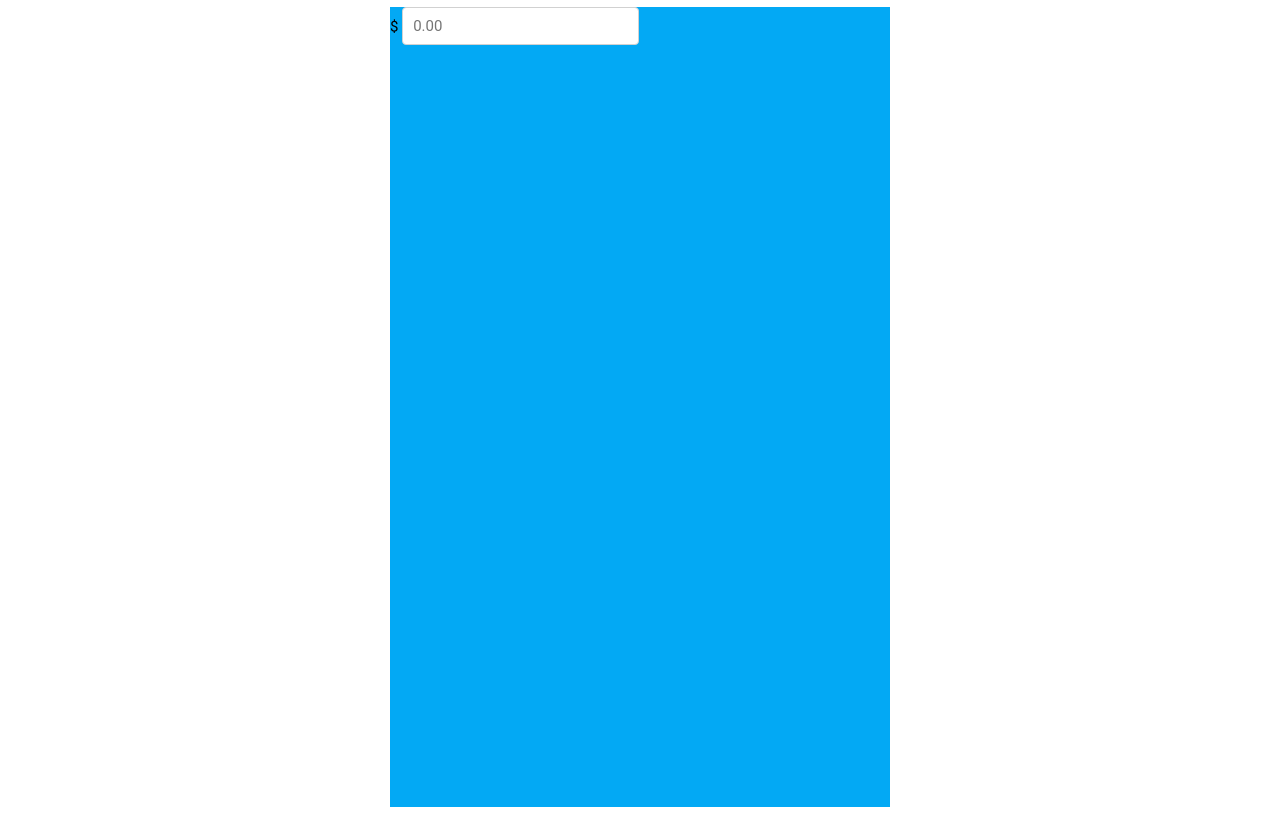
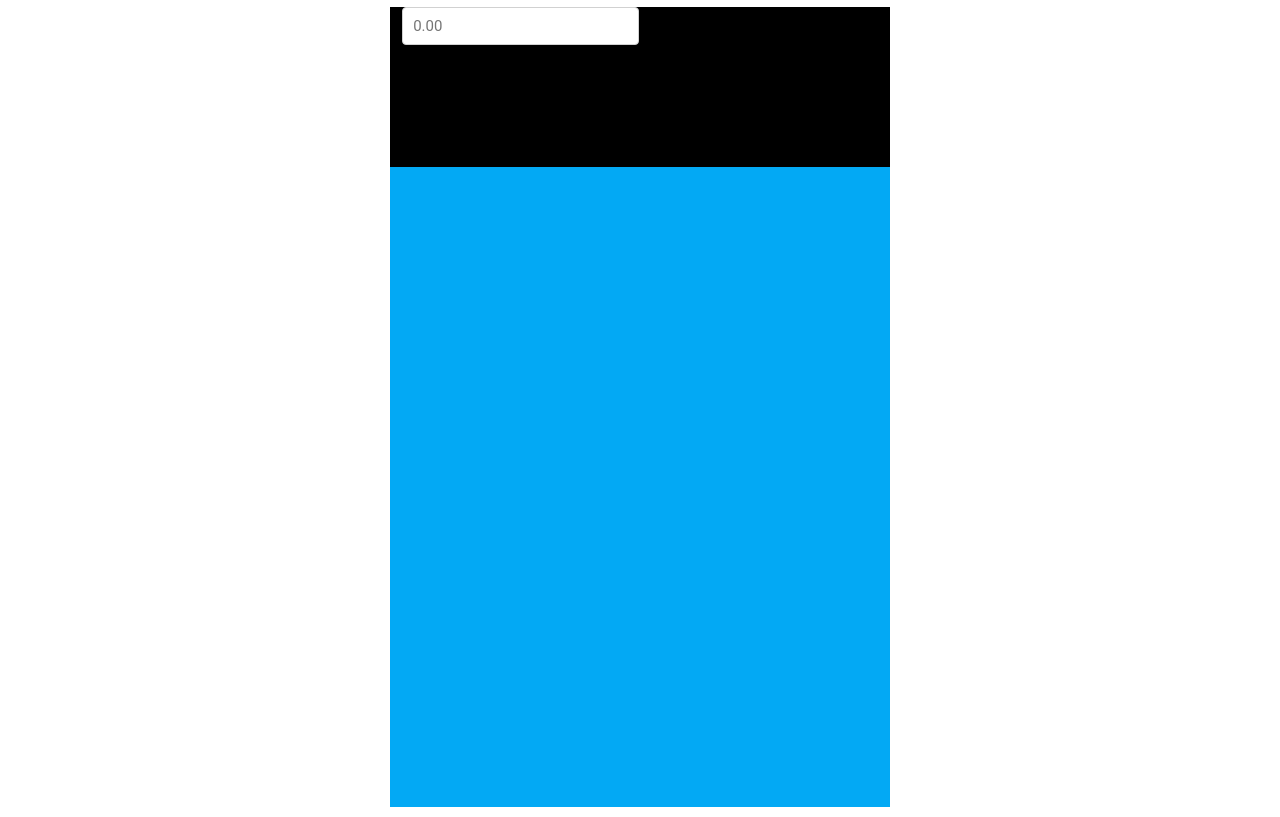
Before and after one commit to IIT-Web-Application-Development/fincal, a website: page html/tipCalc.html in a window 1280 px wide. Shown: the part 87-904 px from the top of the page. Drawn offline with nearby package versions, Linux system fonts and the light colour scheme.

Commit message:
make top black

```diff
--- a/css/custom.css
+++ b/css/custom.css
@@ -108,3 +108,15 @@ footer{
     background-color: #03A9F4;
     margin: 10px auto;
   }
+
+  .big-container {
+    height: 160px;
+  }
+
+  .bill-amount-container {
+    background-color: black;
+  }
+
+  .split-container {
+    text-align: center;
+  }
```
